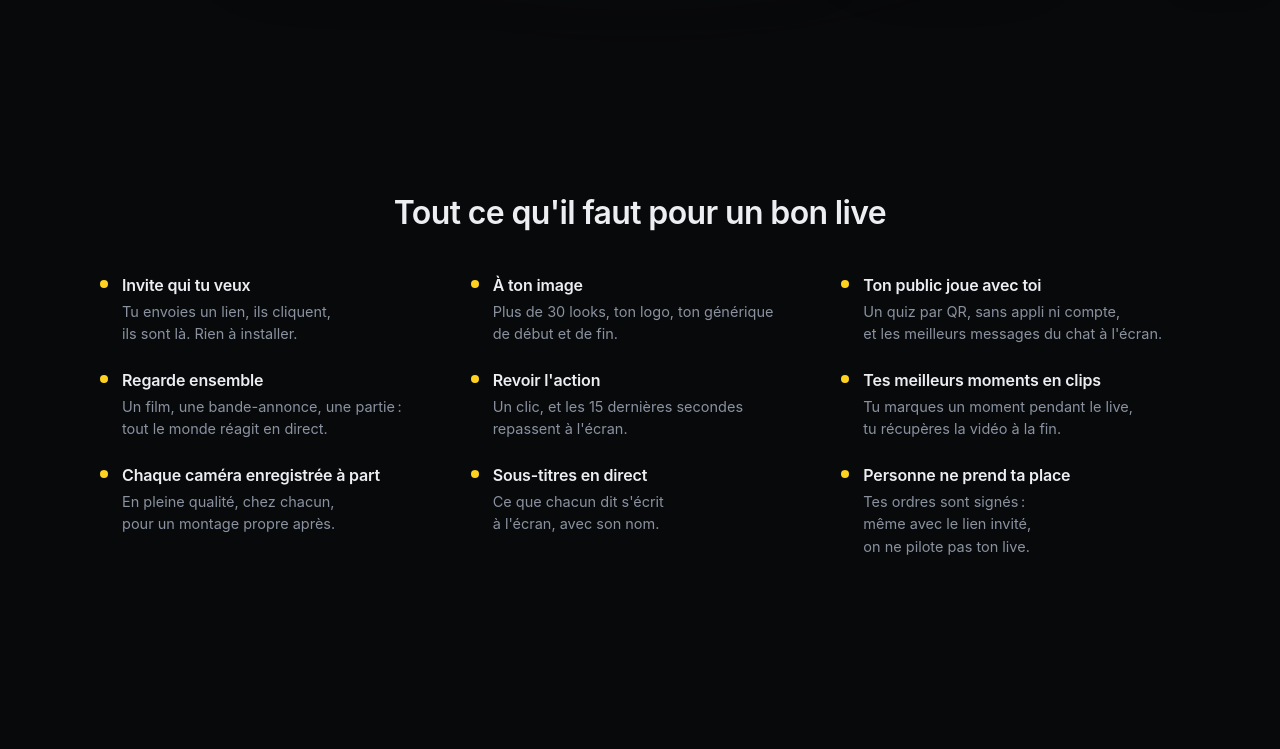
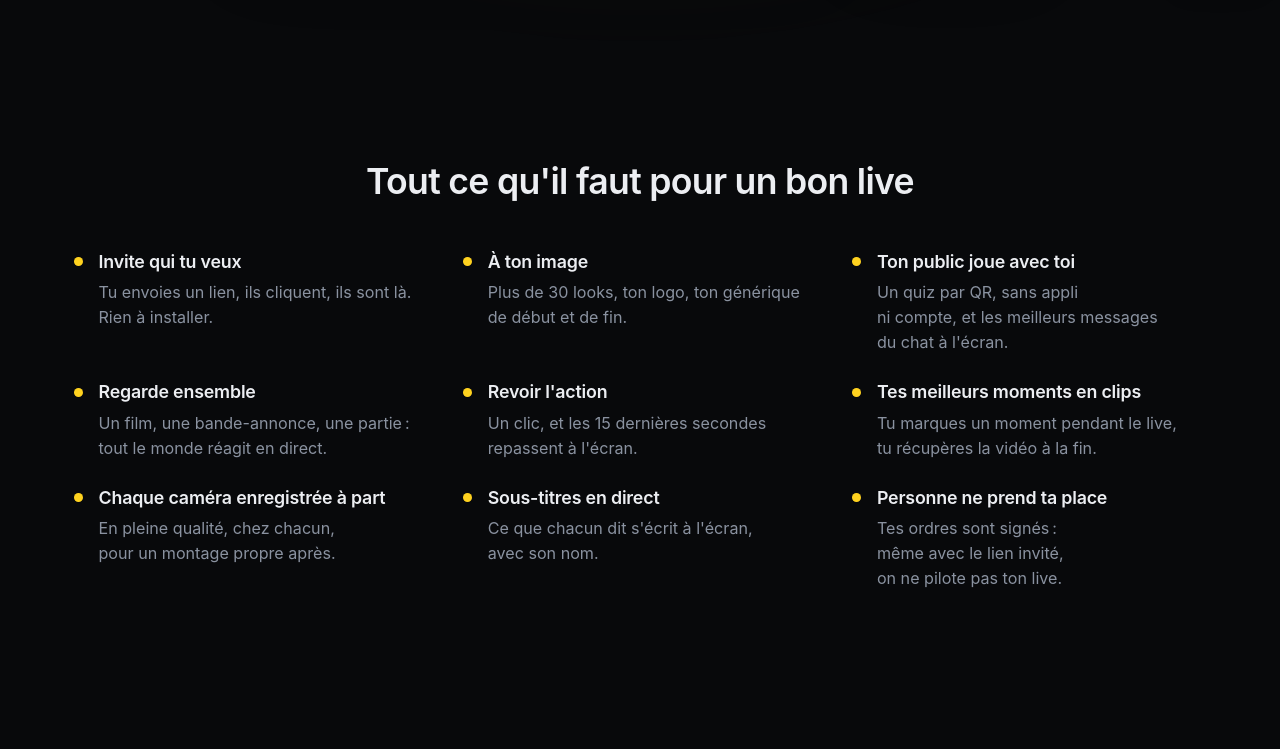
Before and after one commit to Seb77330/obseb, a browser extension: page index.html in a window 1280 px wide. Shown: the part 800-1549 px from the top of the page. Drawn offline with Linux system fonts and the light colour scheme; a web font is replaced by a local one.

Commit message:
Accueil : le contenu grandit sur grand écran ; le dernier point descend tout en bas (#23)
Claude-Session: https://claude.ai/code/session_01R6M1rC5UEWgd8Q91MFH7Q5

Co-authored-by: Claude <noreply@anthropic.com>

```diff
--- a/index.html
+++ b/index.html
@@ -811,7 +811,7 @@
 <script src="js/accueil-biblio.js?v=69aeaf7e"></script>
 <script src="js/accueil-nouveau.js?v=9568d336"></script>
 <script src="js/accueil-vitrine.js?v=851be59f"></script>
-<script src="js/accueil-onepage.js?v=9d2ac6e2"></script>
+<script src="js/accueil-onepage.js?v=a3a7056b"></script>
 <script src="js/visuel-etapes.js?v=a1948e7b"></script>
 <script src="js/aide-config.js?v=85ddffac"></script>
 <script src="js/aide-faq.js?v=db07a116"></script>
--- a/js/accueil-onepage.js
+++ b/js/accueil-onepage.js
@@ -6,6 +6,7 @@
 (function () {
   const Qs = new URLSearchParams(location.search);
   if (Qs.get('visuel') || Qs.get('embed')) return;
+  const BARRE = 68;
   const doux = matchMedia('(prefers-reduced-motion: reduce)').matches;
   const parties = [
     { el: document.querySelector('.v-hero'), nom: 'Accueil', a: '#FFD21F', b: '#FF8A00' },
@@ -23,7 +24,26 @@
   nav.className = 'chapitres-nav'; nav.setAttribute('aria-label', 'Parties de la page');
   nav.innerHTML = parties.map((p, i) => `<button type="button" data-i="${i}" title="${esc(p.nom)}" aria-label="${esc(p.nom)}"><span>${esc(p.nom)}</span></button>`).join('');
   document.body.appendChild(nav);
-  nav.addEventListener('click', e => { const b = e.target.closest('button'); if (b) parties[+b.dataset.i].el.scrollIntoView({ behavior: doux ? 'auto' : 'smooth', block: 'start' }); });
+  nav.addEventListener('click', e => { const b = e.target.closest('button'); if (!b) return;
+    const i = +b.dataset.i;
+    if (i === parties.length - 1) scrollTo({ top: document.documentElement.scrollHeight, behavior: doux ? 'auto' : 'smooth' });   // le dernier point : tout en bas, mentions comprises
+    else parties[i].el.scrollIntoView({ behavior: doux ? 'auto' : 'smooth', block: 'start' });
+  });
+
+  /* Sur un grand écran, le contenu de chaque partie grandit pour remplir l'écran (sinon tout paraît vide). */
+  const remplir = () => {
+    parties.slice(0, -1).forEach((p, k) => {
+      const enfants = [...p.el.children].filter(c => getComputedStyle(c).position !== 'absolute');
+      enfants.forEach(c => { c.style.zoom = ''; });
+      if (innerWidth < 1100 || innerHeight < 700) return;
+      const haut = enfants[0].getBoundingClientRect().top, bas = Math.max(...enfants.map(c => c.getBoundingClientRect().bottom));
+      const dispo = innerHeight - BARRE - (k === 0 ? 40 : 110);
+      const z = Math.min(k === 0 ? 1.3 : k === 1 ? 1.5 : 1.9, dispo / (bas - haut), innerWidth / (k === 0 ? 1250 : k === 1 ? 1150 : 900));
+      if (z > 1.03) enfants.forEach(c => { c.style.zoom = z.toFixed(3); });
+    });
+  };
+  let attente; addEventListener('resize', () => { clearTimeout(attente); attente = setTimeout(remplir, 150); });
+  if (document.fonts && document.fonts.ready) document.fonts.ready.then(remplir); else remplir();
 
   /* la partie à l'écran donne sa couleur et allume son point */
   const poser = i => {
@@ -44,7 +64,6 @@
 
   /* La molette passe d'une partie à la suivante. Une partie plus haute que l'écran (les formules) se lit d'abord
      jusqu'au bout, puis la molette continue. Au clavier et au doigt, le défilement reste libre. */
-  const BARRE = 68;
   const grandEcran = () => innerWidth > 760 && innerHeight > 560;
   let verrou = 0, cumul = 0;
   const actuelle = () => { let k = 0; parties.forEach((p, i) => { if (p.el.getBoundingClientRect().top < innerHeight / 2) k = i; }); return k; };
```
